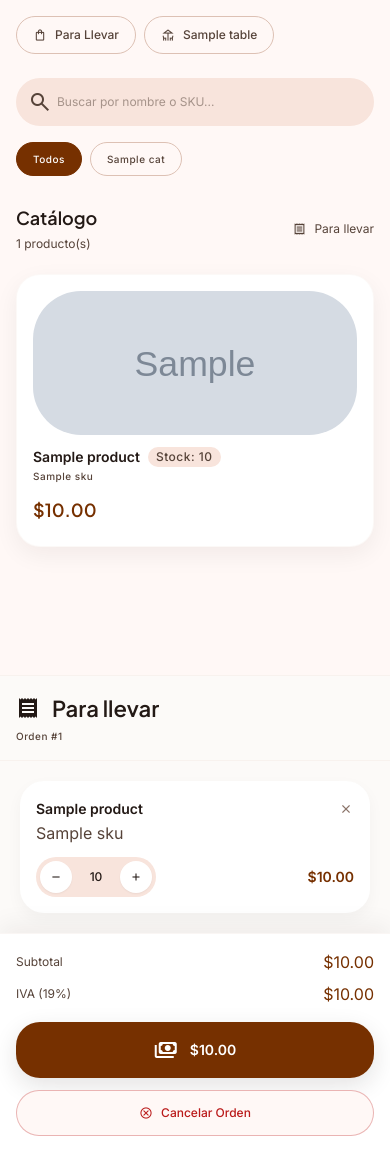
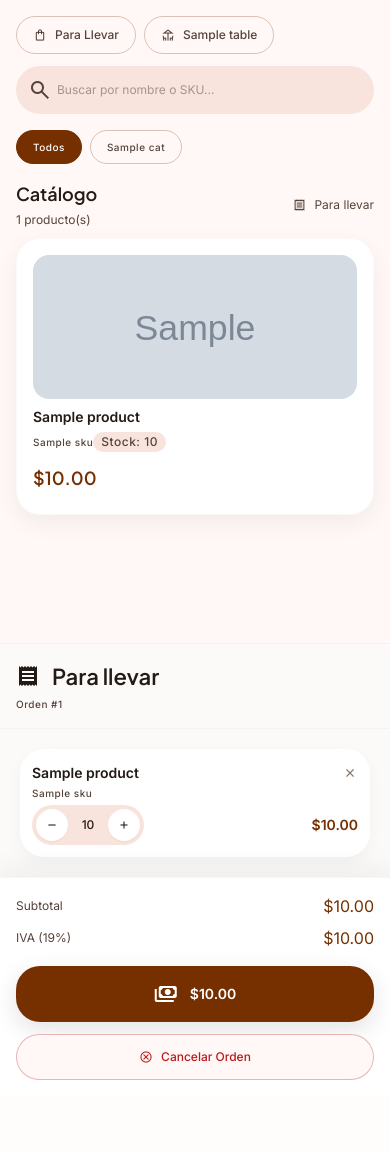
Before and after one commit to crespitosoff/CoffeePOS, a Python web app: template app/templates/pos/order.html in a window 390 px wide. After the commit the page ends 1080 px from the top, so only its background shows below. Run offline with Jinja, Linux system fonts and the light colour scheme; the template is opened without the code that fills it: most values are stand-ins (such as "Sample title", 1, 10 or a date in 2020); grey boxes marked "Sample" are stand-in pictures; some libraries are stand-ins or nearby versions.

Commit message:
feat: implement point-of-sale order interface, admin dashboard structure, and report generation service

```diff
--- a/app/services/report_service.py
+++ b/app/services/report_service.py
@@ -23,7 +23,7 @@
 # Umbral para marcar un retiro como "sospechoso"
 # Se puede mover a store_settings en el futuro.
 # ---------------------------------------------------------------------------
-SUSPICIOUS_WITHDRAWAL_THRESHOLD = Decimal("10000")  # COP
+SUSPICIOUS_WITHDRAWAL_THRESHOLD = Decimal("-10000")  # COP
 
 
 class ReportService:
--- a/app/templates/pos/order.html
+++ b/app/templates/pos/order.html
@@ -7,7 +7,7 @@
 {% block content %}
 {# ─── BARRA LATERAL ─────────────────────────────────────────────────────── #}
 <nav class="fixed left-0 top-0 h-full flex flex-col py-4 md:py-6 border-r border-outline-variant/15
-            bg-surface-container-low w-64 z-20 hidden md:flex">
+            bg-surface-container-low w-48 z-20 hidden md:flex">
 
     {# Logo #}
     <div class="px-4 md:px-6 mb-6">
@@ -57,14 +57,14 @@
 </nav>
 
 {# ─── ÁREA PRINCIPAL ─────────────────────────────────────────────────────── #}
-<main class="md:ml-64 flex-1 flex flex-col lg:flex-row min-h-screen relative w-full md:w-[calc(100%-16rem)]">
+<main class="md:ml-48 flex-1 flex flex-col lg:flex-row min-h-screen relative w-full md:w-[calc(100%-16rem)]">
 
     {# ── Columna Izquierda: Catálogo ──────────────────────────────────────── #}
     <div class="flex-1 flex flex-col p-4 md:p-6 lg:p-8 bg-background pb-32 overflow-y-auto">
 
         {# ── TABLE SWITCHER ──────────────────────────────────────────────── #}
-        <div class="mb-5">
-            <div class="flex items-center gap-2 overflow-x-auto pb-1 scrollbar-none">
+        <div class="mb-2">
+            <div class="flex items-center gap-2 overflow-x-auto pb-1 scrollbar-thin">
                 {# Para llevar #}
                 <a href="{{ url_for('pos.view_order', table_id='takeaway') }}" class="flex-shrink-0 flex items-center gap-2 px-4 py-2 rounded-full font-title-md text-title-md border transition-all
                           {% if table_id == 'takeaway' %}
@@ -100,7 +100,7 @@
         </div>
 
         {# ── Filtros por Categoría ────────────────────────────────────────── #}
-        <div class="flex items-center gap-2 overflow-x-auto pb-2 mb-5 scrollbar-none" id="category-filters">
+        <div class="flex items-center gap-2 overflow-x-auto pb-2 mb-2 scrollbar-none" id="category-filters">
             <button data-category="all" class="cat-filter flex-shrink-0 px-4 py-2 rounded-full font-label-md text-label-md border transition-all
                            bg-primary text-on-primary border-primary">
                 Todos
@@ -114,7 +114,7 @@
         </div>
 
         {# ── Título del catálogo ─────────────────────────────────────────── #}
-        <div class="flex justify-between items-center mb-5">
+        <div class="flex justify-between items-center mb-2">
             <div>
                 <h2 class="font-headline-md text-headline-md text-on-surface">Catálogo</h2>
                 <p class="font-body-lg text-body-lg text-on-surface-variant mt-0.5" id="products-count">
@@ -130,13 +130,13 @@
         {# ── Grilla de Productos ─────────────────────────────────────────── #}
         <div class="grid grid-cols-1 sm:grid-cols-2 lg:grid-cols-3 xl:grid-cols-4 gap-4 md:gap-5" id="products-grid">
             {% for product in products %}
-            <button {% if read_only %}disabled{% endif %} data-product-id="{{ product.id }}" data-product-name="{{ product.name | lower }}"
-                data-product-sku="{{ (product.sku or '') | lower }}" data-category-id="{{ product.category_id or '' }}"
-                class="product-card bg-surface-container-lowest rounded-[1.5rem] p-4 flex flex-col gap-3
+            <button {% if read_only %}disabled{% endif %} data-product-id="{{ product.id }}"
+                data-product-name="{{ product.name | lower }}" data-product-sku="{{ (product.sku or '') | lower }}"
+                data-category-id="{{ product.category_id or '' }}" class="product-card bg-surface-container-lowest rounded-[1.5rem] p-4 flex flex-col gap-2
                        shadow-[0px_8px_24px_rgba(35,25,21,0.06)] transition-all relative overflow-hidden group
                        {% if read_only %}opacity-50 cursor-not-allowed{% else %}hover:bg-surface-container-low cursor-pointer hover:scale-[1.02]{% endif %}
                        text-left border border-outline-variant/10">
-                <img class="w-full h-36 object-cover rounded-xl" alt="{{ product.name }}"
+                <img class="w-full h-36 object-cover rounded-2xl" alt="{{ product.name }}"
                     src="{{ product.image_url or 'https://placehold.co/400x300/f5f1ed/763000?text=' ~ (product.name | urlencode) }}"
                     loading="lazy" />
                 <div class="flex flex-col gap-1.5">
@@ -144,8 +144,10 @@
                         <div class="flex flex-col items-start gap-0.5">
                             <h3 class="font-title-lg text-title-lg text-on-surface text-left leading-snug">{{
                                 product.name }}</h3>
-                            <span class="font-label-md text-label-md text-on-surface-variant">{{ product.sku }}</span>
                         </div>
+                    </div>
+                    <div class="flex justify-between items-center">
+                        <span class="font-label-md text-label-md text-on-surface-variant">{{ product.sku }}</span>
                         <span class="flex-shrink-0 font-label-md text-label-md text-on-surface-variant
                                      bg-surface-container-high px-2 py-0.5 rounded-full text-xs">
                             Stock: {{ product.stock }}
@@ -181,7 +183,7 @@
     </div>
 
     {# ── Columna Derecha: Carrito ─────────────────────────────────────────── #}
-    <aside class="w-full lg:w-1/3 lg:max-w-sm bg-surface-container-low border-t lg:border-t-0
+    <aside class="w-full lg:w-1/4 lg:max-w-sm bg-surface-container-low border-t lg:border-t-0
                   lg:border-l border-outline-variant/15 flex flex-col h-auto lg:h-screen lg:sticky lg:top-0 z-20">
 
         {# Encabezado del carrito #}
@@ -199,12 +201,12 @@
         <div class="flex-grow overflow-y-auto p-5 flex flex-col gap-4" id="cart-items-container">
             {% if order and order.order_items %}
             {% for item in order.order_items|sort(attribute='created_at') %}
-            <div class="cart-item {% if loop.index > 4 %}hidden extra-item{% endif %} bg-surface-container-lowest p-4 rounded-[1.5rem] flex flex-col gap-3
+            <div class="cart-item {% if loop.index > 4 %}hidden extra-item{% endif %} bg-surface-container-lowest p-3 rounded-[1.5rem] flex flex-col gap-1
                         shadow-[0px_6px_16px_rgba(35,25,21,0.04)]">
                 <div class="flex justify-between items-start">
                     <div class="flex flex-col">
                         <h4 class="font-title-lg text-title-lg text-on-surface">{{ item.product.name }}</h4>
-                        <span class="font-label-sm text-label-sm text-on-surface-variant">{{ item.product.sku }}</span>
+                        <span class="font-label-md text-label-md text-on-surface-variant">{{ item.product.sku }}</span>
                     </div>
                     {% if not read_only %}
                     <button class="text-outline hover:text-error transition-colors ml-2" data-action="remove"
@@ -214,10 +216,10 @@
                     {% endif %}
                 </div>
                 <div class="flex justify-between items-center">
-                    <div class="flex items-center gap-3 bg-surface-container-high rounded-full p-1">
+                    <div class="flex items-center gap-2 bg-surface-container-high rounded-full p-1">
                         {% if not read_only %}
                         <button
-                            class="w-8 h-8 rounded-full bg-surface-container-lowest flex items-center justify-center shadow-sm"
+                            class="w-8 h-8 rounded-full bg-surface-container-lowest flex items-center justify-center shadow-sm hover:bg-surface-container-low transition-colors"
                             data-action="decrease" data-item-id="{{ item.id }}">
                             <span class="material-symbols-outlined text-sm">remove</span>
                         </button>
@@ -226,7 +228,7 @@
                             }}</span>
                         {% if not read_only %}
                         <button
-                            class="w-8 h-8 rounded-full bg-surface-container-lowest flex items-center justify-center shadow-sm"
+                            class="w-8 h-8 rounded-full bg-surface-container-lowest flex items-center justify-center shadow-sm hover:bg-surface-container-low transition-colors"
                             data-action="increase" data-item-id="{{ item.id }}">
                             <span class="material-symbols-outlined text-sm">add</span>
                         </button>
@@ -284,7 +286,8 @@
 
             <div class="flex flex-col gap-3">
                 {# Botón PAGAR #}
-                <a href="{{ url_for('pos.payment_form', order_id=order.id) if order and not read_only else '#' }}" id="btn-pay" class="w-full py-4 rounded-[1.5rem] font-title-lg text-title-lg flex items-center justify-center gap-3 transition-all
+                <a href="{{ url_for('pos.payment_form', order_id=order.id) if order and not read_only else '#' }}"
+                    id="btn-pay" class="w-full py-4 rounded-[1.5rem] font-title-lg text-title-lg flex items-center justify-center gap-3 transition-all
                           {% if not order or not order.order_items or read_only %}
                               bg-surface-container-highest text-outline cursor-not-allowed pointer-events-none
                           {% else %}
```
Also changed, not shown: app/templates/admin/dashboard.html (+40 -30 lines).
